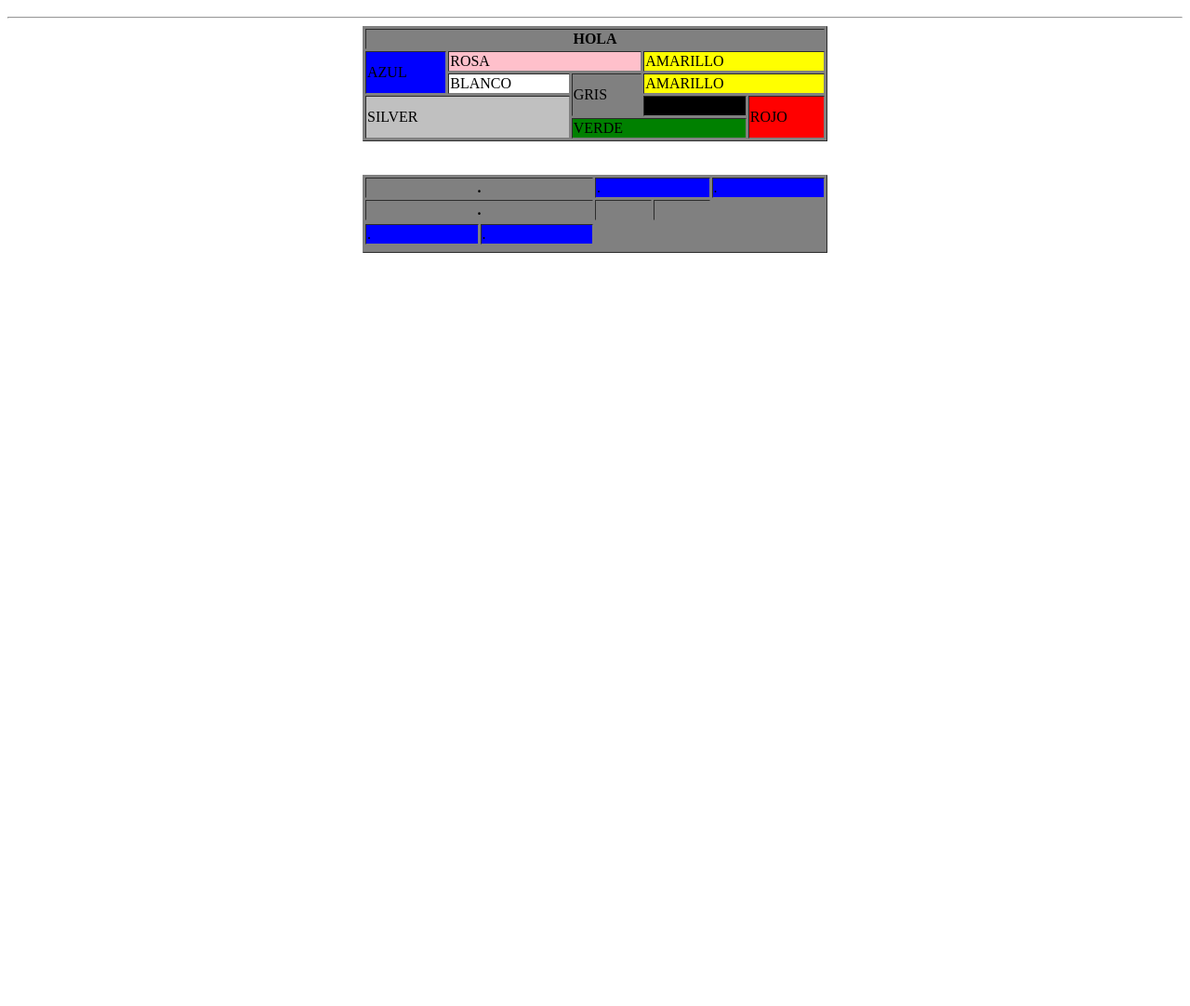
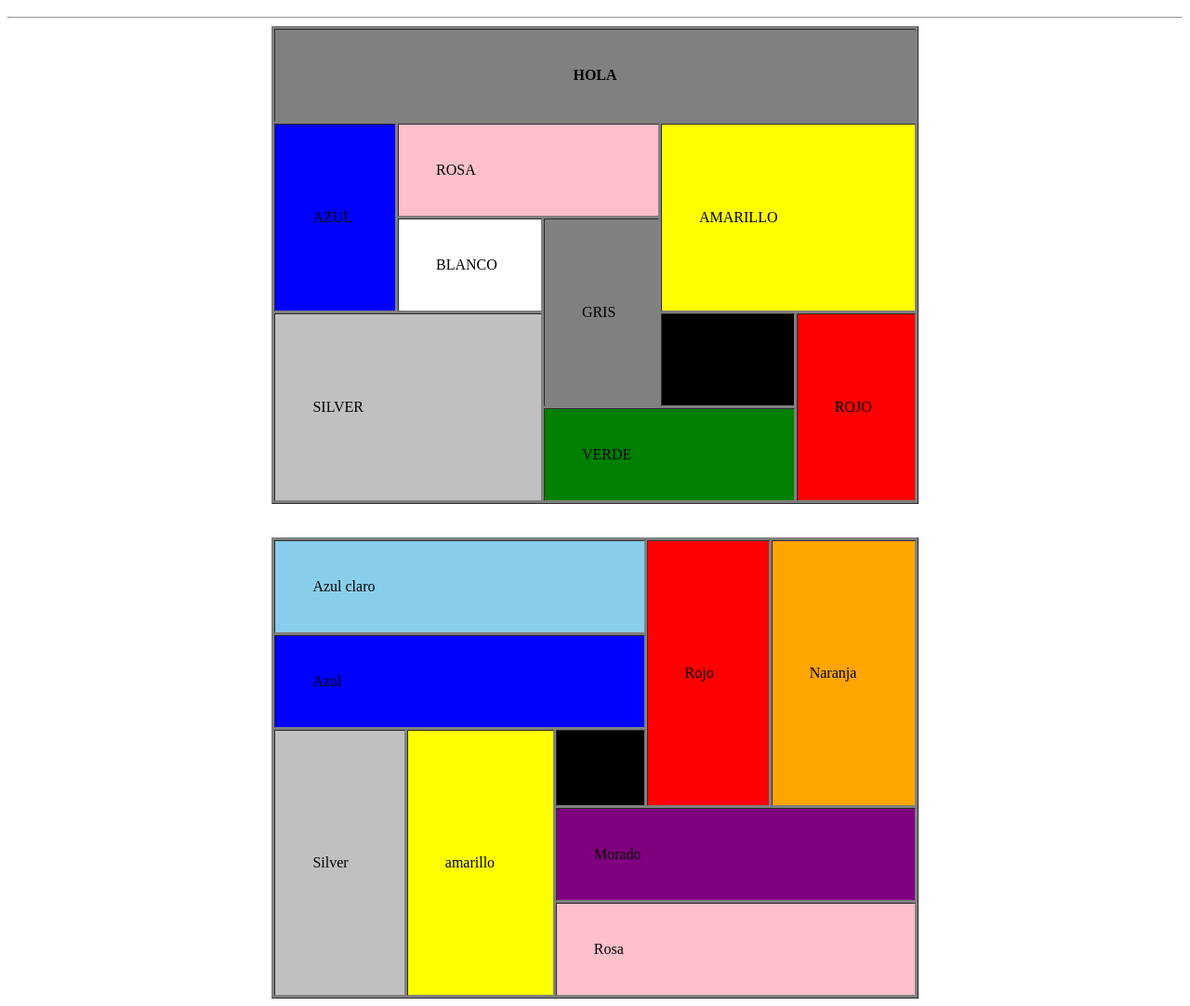
Before and after one commit to YJOSH17/PRACTICAS, a plain HTML site: page TABLAS.html in a window 1280 px wide. Shown: the part 120-1202 px from the top of the page at 93% size. Before the commit the page ends 800 px from the top, so only its background shows below. Drawn offline with Linux system fonts and the light colour scheme.

Commit message:
TAREA HECHA

```diff
--- a/TABLAS.html
+++ b/TABLAS.html
@@ -10,7 +10,7 @@
     <a href="MENU.html"><h1>MENU</h1></a>
     <center>
         <H1>TABLAS HTML</H1><hr>
-        <table border="1" width="500" bgcolor="grey">
+        <table border="1" cellpadding="40" cellpadding="45" width="55%" bgcolor="grey">
 <tr>
     <th colspan="5">HOLA</th>
 </tr>
@@ -18,13 +18,12 @@
 <tr>
     <td rowspan="2" bgcolor="BLUE">AZUL</td>
     <td colspan="2" bgcolor="PINK">ROSA</td>
-    <td colspan="2" bgcolor="YELLOW">AMARILLO</td>
+    <td colspan="2" rowspan="2" bgcolor="YELLOW">AMARILLO</td>
 </tr>
 
 <tr>
     <td  bgcolor="WHITE">BLANCO</td>
     <td rowspan="2" bgcolor="GREY">GRIS</td>
-    <td colspan="2" bgcolor="YELLOW">AMARILLO</td>
 </tr>
 
 <tr>
@@ -44,35 +43,31 @@
 <BR></BR>
 
 
-        <table border="1" width="500" bgcolor="grey">
+<table border="1" cellpadding="40" cellpadding="45" width="55%" bgcolor="grey">
     <tr>
-                <th colspan="6">.</th>
-                <td colspan="2" bgcolor="BLUE" valign="5" >.</td>
-                <td colspan="2" bgcolor="BLUE">.</td>
+      <td colspan="4" bgcolor="skyblue">Azul claro</td>
+      <td rowspan="4" bgcolor="red">Rojo </td>
+      <td rowspan="4" bgcolor="orange">Naranja</td>
     </tr>
-            <th colspan="6">.</th>
-            <th></th>
-            <th></th>
     <tr>
-            <tr>
-                <td colspan="2" bgcolor="BLUE">.</td>
-                <td colspan="2" bgcolor="BLUE">.</td>
+      <td colspan="4" bgcolor="blue">Azul</td>
     </tr>
 
     <tr>
-
+      <td rowspan="4" bgcolor="silver">Silver</td>
+      <td rowspan="4" bgcolor="yellow">amarillo</td>
+      <td rowspan="2" colspan="2" bgcolor="BLACK"></td>
     </tr>
 
     <tr>
+    </tr>
+    <tr>
+      <td colspan="4" bgcolor="purple">Morado</td>
 
     </tr>
-
     <tr>
-
-
+      <td colspan="4" bgcolor="PINK">Rosa</td>
     </tr>
-
-
   </table>
     </center>
 </body>
```
Lines whose indentation alone changed are shown as unchanged.
